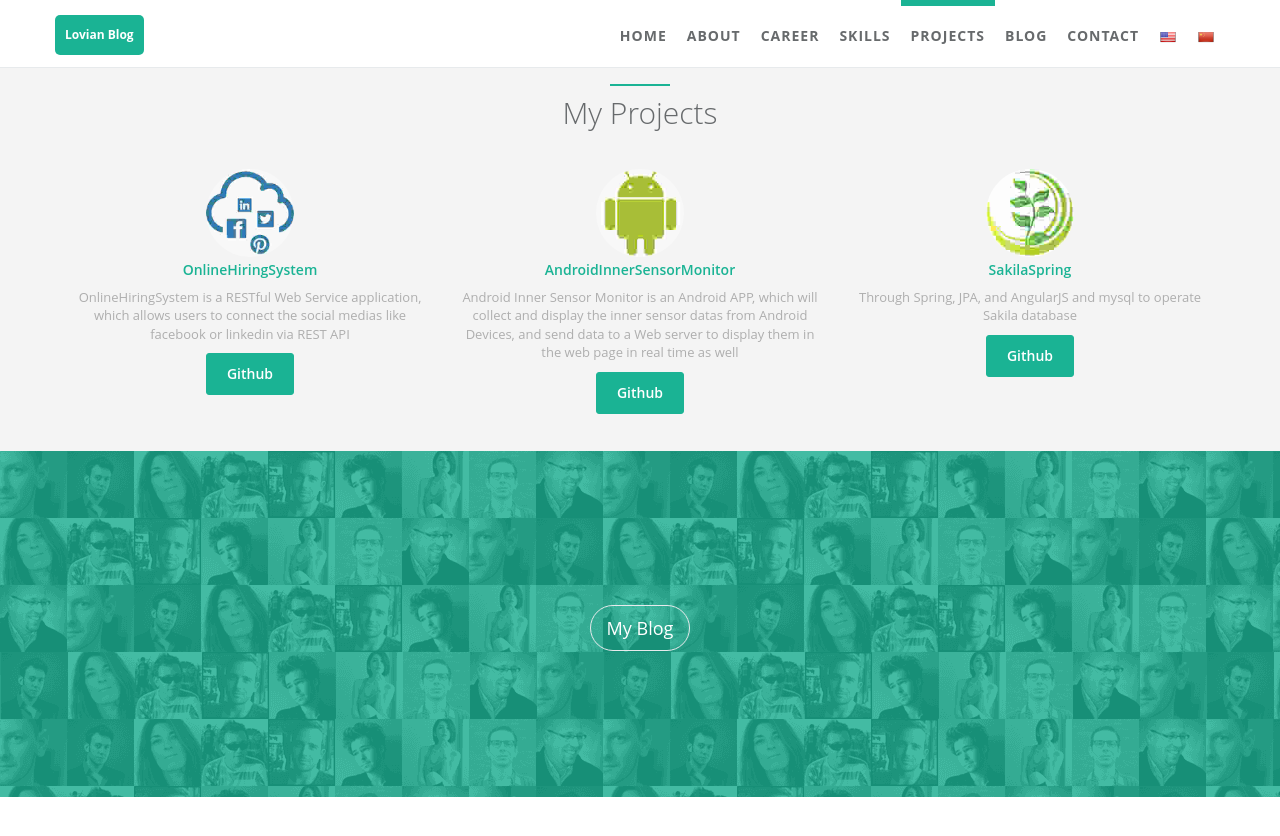
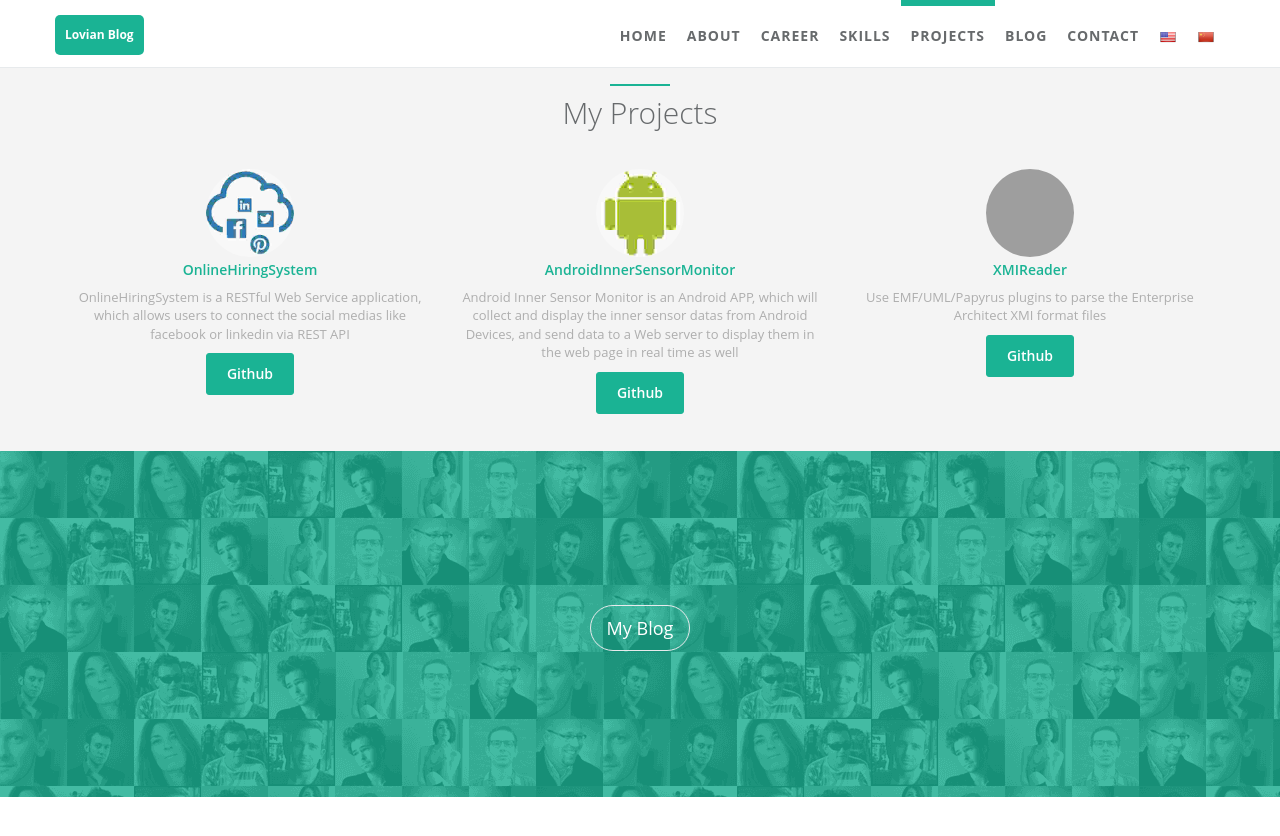
Before and after one commit to ZhengshuaiPENG/zhengshuaipeng.github.io, a Jekyll site: the page built from index.html, in a window 1280 px wide and 900 px high, scrolled down 2338 px. Shown: the top 836 px of the window. Built offline with Jekyll 4.4.1, drawn with Linux system fonts in a browser that asks for light colours; some web fonts are replaced; grey boxes are pictures that could not be loaded.

Commit message:
modified the project

```diff
--- a/_config.yml
+++ b/_config.yml
@@ -38,9 +38,9 @@ project:
   AndroidInnerSensorMonitor:
     name: 'AndroidInnerSensorMonitor'
     img: 'static/img/landing/AndroidInnerSensorMonitor.jpg'
-  SakilaSpring:
-    name: 'SakilaSpring'
-    img: 'static/img/landing/SakilaSpring.jpg'
+  XMIReader:
+    name: 'XMIReader'
+    img: 'static/img/landing/XMIReader.jpg'
 
 # blog index
 index:
@@ -48,7 +48,7 @@ index:
   java: 'Java'
   linux: 'Linux'
   web: 'Web'
-  database: 'Database'
+  programming: 'Programming'
   algorithm: 'Algorithm'
   note: 'Note'
 
--- a/_includes/header.html
+++ b/_includes/header.html
@@ -51,12 +51,12 @@
                         {% endif %}
                             <a class="page-scroll" href="/web/">{{ site.index.web }}</a></li>
 
-                        {% if page.title == site.index.database %}
+                        {% if page.title == site.index.programming %}
                             <li class="active">
                         {% else %}
                             <li>
                         {% endif %}
-                            <a class="page-scroll" href="/database/">{{ site.index.database }}</a></li>
+                            <a class="page-scroll" href="/programming/">{{ site.index.programming }}</a></li>
 
                         {% if page.title == site.index.algorithm %}
                             <li class="active">
--- a/index.html
+++ b/index.html
@@ -293,10 +293,10 @@ permalink: /
 
             <div class="col-sm-4 wow fadeInRight">
                 <div class="team-member">
-                    <img src="{{ site.project.SakilaSpring.img | prepend: site.baseurl }}" class="img-responsive img-circle img-small" alt="">
-                    <h4><span class="navy">{{ site.project.SakilaSpring.name }}</span></h4>
-                    <p><span data-i18n="projects.SakilaSpring">Through Spring, JPA, and AngularJS and mysql to operate Sakila database</span></p>
-                     <a href="https://github.com/{{ site.author.github_username }}/sakila-spring" class="btn btn-primary">Github</a>
+                    <img src="{{ site.project.XMIReader.img | prepend: site.baseurl }}" class="img-responsive img-circle img-small" alt="">
+                    <h4><span class="navy">{{ site.project.XMIReader.name }}</span></h4>
+                    <p><span data-i18n="projects.XMIReader">Use EMF/UML/Papyrus plugins to parse the Enterprise Architect XMI files</span></p>
+                     <a href="https://github.com/{{ site.author.github_username }}/org.lovian.eaxmireader" class="btn btn-primary">Github</a>
                 </div>
             </div>
         </div>
--- a/static/locales/cn.json
+++ b/static/locales/cn.json
@@ -22,7 +22,7 @@
     "my_projects": "我的项目",
     "OnlineHiringSystem": "Online Hiring System 是一个REST 的网页应用，这个网页应用可以通过 REST API 连接到社交网络比如 Facebook 或者 Linkedin",
     "AndroidInnerSensorMonitor": "Android Inner Sensor Monitor 是一个安卓应用，它可以获取并显示安卓设备内置传感器的数据，并且同时将数据发送到一个 web 服务器上，以实现网页数据实时显示",
-    "SakilaSpring": "通过spring，JPA, AngularJS 和 mysql 来操作 sakila 数据库"
+    "XMIReader": "通过 EMF/UML2/Papyrus 框架和插件来读取 Enterprise Architect 工具生成的 XMI 文件"
   },
   "career":{
     "my_career": "职业生涯",
--- a/static/locales/en.json
+++ b/static/locales/en.json
@@ -22,7 +22,7 @@
     "my_projects": "My Projects",
     "OnlineHiringSystem": "OnlineHiringSystem is a RESTful Web Service application, which allows users to connect the social medias like facebook or linkedin via REST API",
     "AndroidInnerSensorMonitor": "Android Inner Sensor Monitor is an Android APP, which will collect and display the inner sensor datas from Android Devices, and send data to a Web server to display them in the web page in real time as well",
-    "SakilaSpring": "Through Spring, JPA, and AngularJS and mysql to operate Sakila database"
+    "XMIReader": "Use EMF/UML/Papyrus plugins to parse the Enterprise Architect XMI format files"
   },
   "career":{
     "my_career": "My Career",
```
Also changed, not shown: blog/programming.html (renamed from blog/database.html, +4 -4 lines), static/img/landing/XMLReader.jpg (added).
